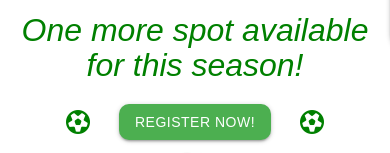
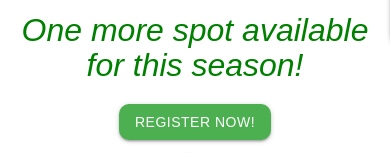
Before and after one commit to ryanmcnally93/project-three-torquay-sunday-league, a Flask app: page / in a window 390 px wide. Shown: the part 208-361 px from the top of the page. Run offline with Flask 3, Linux system fonts and the light colour scheme; some libraries are stand-ins or nearby versions; some web fonts are replaced.

Commit message:
Long team names push football, remove on mobile

```diff
--- a/torquay_sunday_league/static/css/style.css
+++ b/torquay_sunday_league/static/css/style.css
@@ -243,6 +243,12 @@ nav .sidenav-trigger {
 
 .football {
     display: none;
+}
+
+@media (max-width: 400px) {
+    .football {
+        display: none !important;
+    }
 }
 
 th,
```
